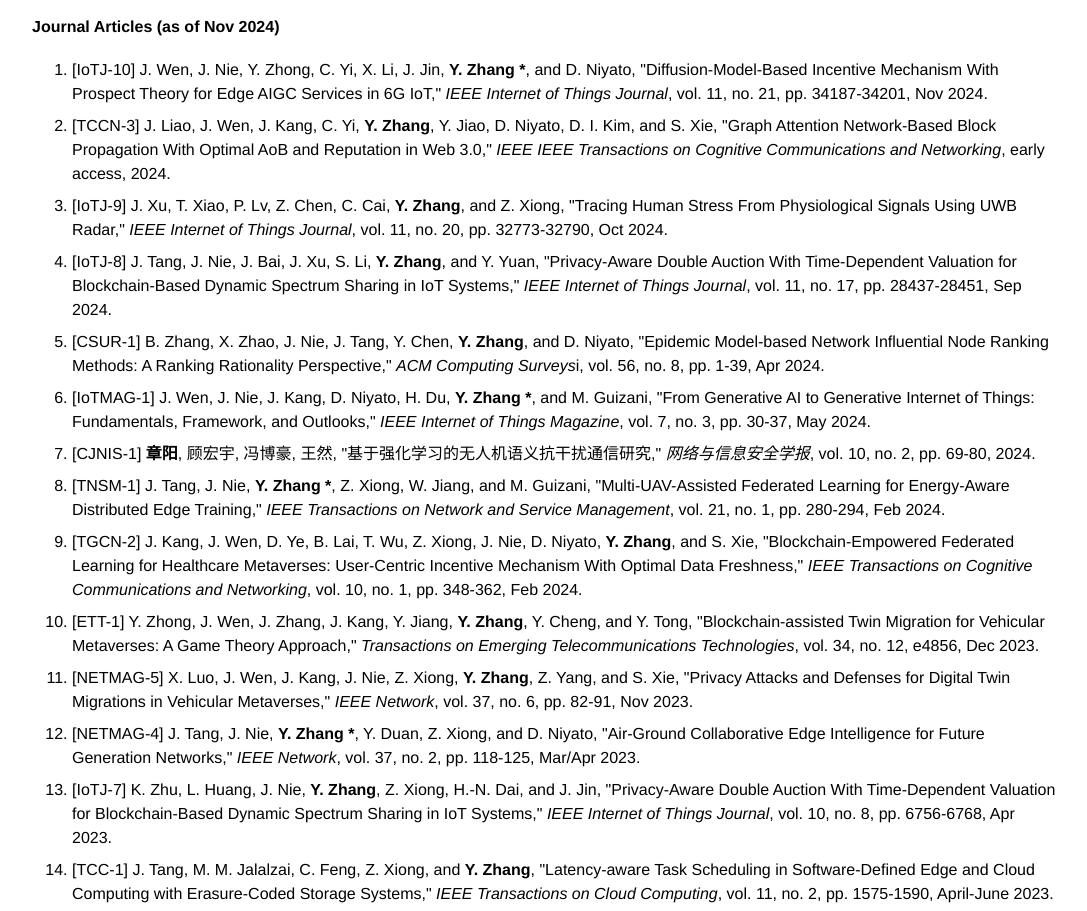
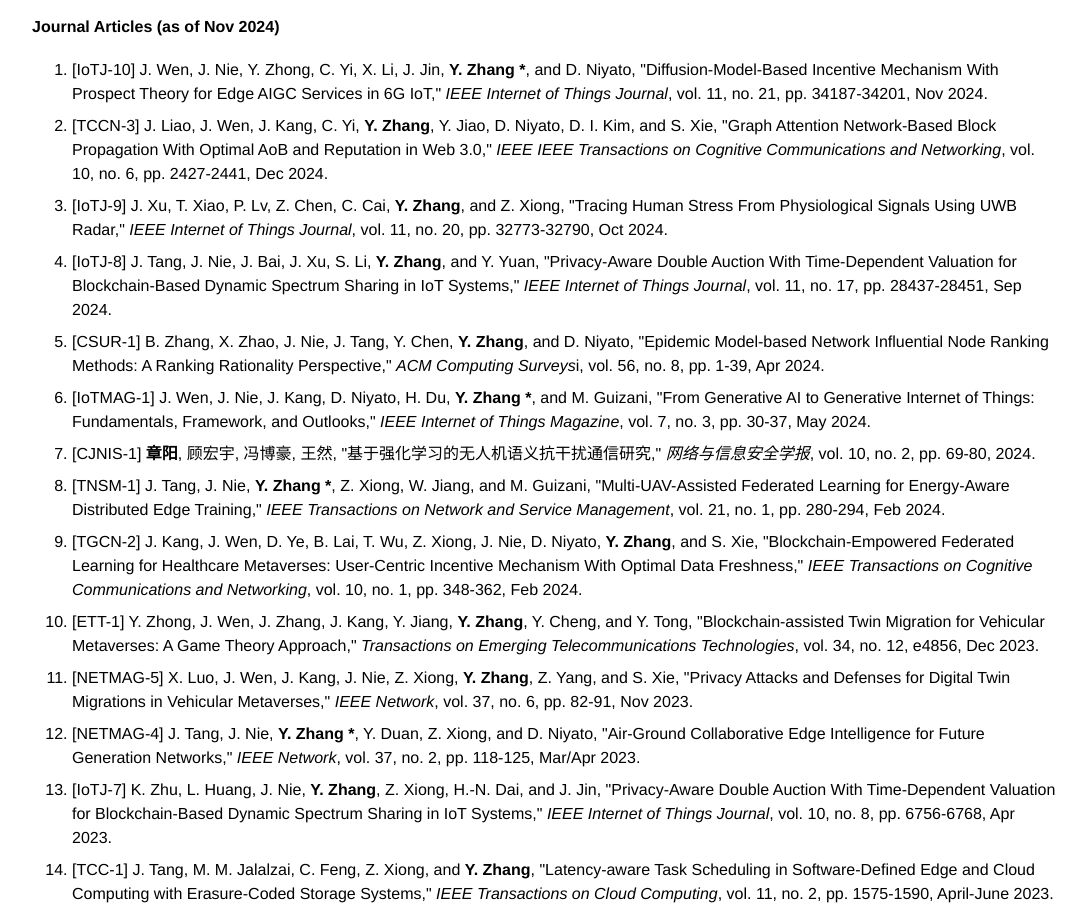
Before and after one commit to opt-yang/opt-yang.github.io, a plain HTML site: page index.htm in a window 1280 px wide. Shown: the part 1207-2118 px from the top of the page, without its empty margins (80-1167 px from the left). Drawn offline with Linux system fonts and the light colour scheme.

Commit message:
Update index.htm

```diff
--- a/index.htm
+++ b/index.htm
@@ -63,7 +63,7 @@ Personal Web: <a href="https://opt-yang.github.io">opt-yang.github.io</a> <br />
     <p>[IoTJ-10] J. Wen, J. Nie, Y. Zhong, C. Yi, X. Li, J. Jin, <b>Y. Zhang *</b>, and D. Niyato, "Diffusion-Model-Based Incentive Mechanism With Prospect Theory for Edge AIGC Services in 6G IoT," <i>IEEE Internet of Things Journal</i>, vol. 11, no. 21, pp. 34187-34201, Nov 2024. </p>
   </li>
   <li>
-    <p>[TCCN-3] J. Liao, J. Wen, J. Kang, C. Yi, <b>Y. Zhang</b>, Y. Jiao, D. Niyato, D. I. Kim, and S. Xie, "Graph Attention Network-Based Block Propagation With Optimal AoB and Reputation in Web 3.0," <i>IEEE IEEE Transactions on Cognitive Communications and Networking</i>, early access, 2024. </p>
+    <p>[TCCN-3] J. Liao, J. Wen, J. Kang, C. Yi, <b>Y. Zhang</b>, Y. Jiao, D. Niyato, D. I. Kim, and S. Xie, "Graph Attention Network-Based Block Propagation With Optimal AoB and Reputation in Web 3.0," <i>IEEE IEEE Transactions on Cognitive Communications and Networking</i>, vol. 10, no. 6, pp. 2427-2441, Dec 2024. </p>
   </li>
   <li>
     <p>[IoTJ-9] J. Xu, T. Xiao, P. Lv, Z. Chen, C. Cai, <b>Y. Zhang</b>, and Z. Xiong, "Tracing Human Stress From Physiological Signals Using UWB Radar," <i>IEEE Internet of Things Journal</i>, vol. 11, no. 20, pp. 32773-32790, Oct 2024. </p>
```
